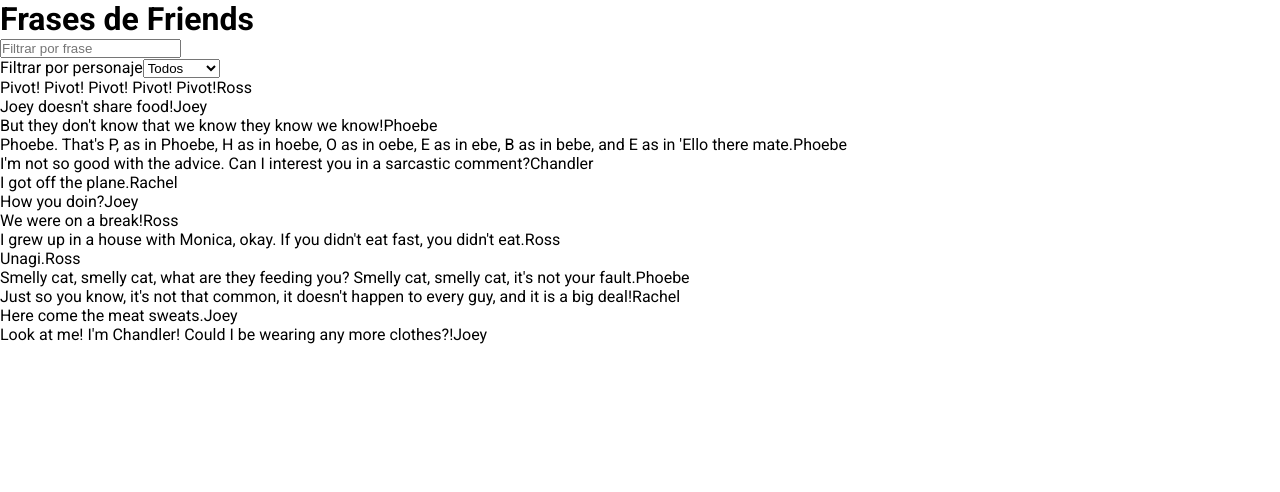
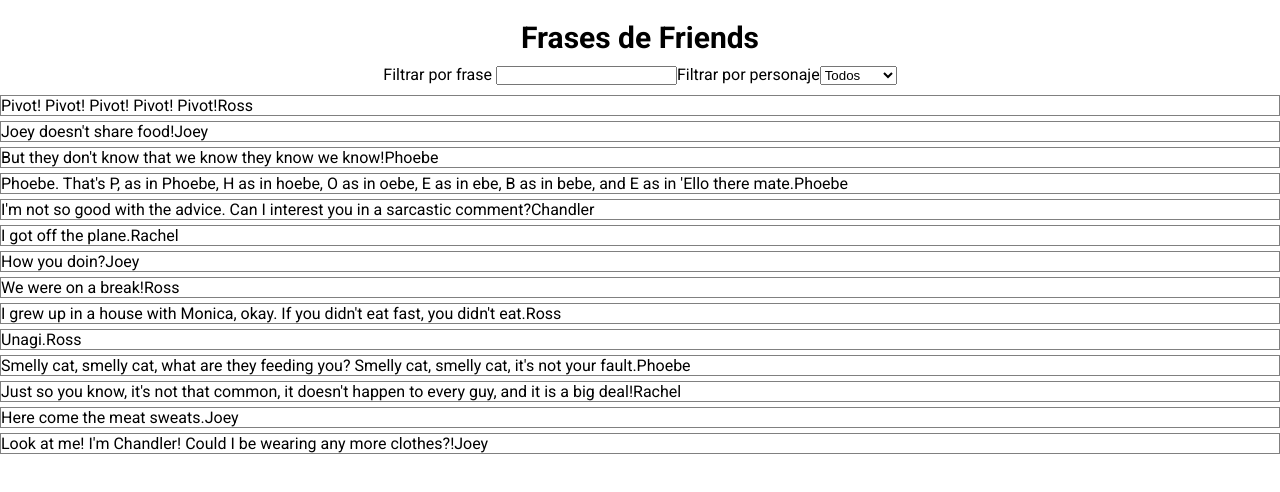
Before and after one commit to Adalab/modulo-3-evaluacion-intermedia-INDRAKL, a React (Vite) app: page / in a window 1280 px wide. Shown: the top 492 px of the page. Built offline with nearby package versions, Linux system fonts and the light colour scheme.

Commit message:
add styles

```diff
--- a/src/components/Filters.jsx
+++ b/src/components/Filters.jsx
@@ -2,7 +2,7 @@
   return (
     <div className="filters">
       <form className="filters__quote">
-        <input className="filter" type="text" placeholder="Filtrar por frase" />
+        Filtrar por frase <input className="filter" type="text" />
       </form>
       <form
         action="/procesar_formulario"
--- a/src/components/Header.jsx
+++ b/src/components/Header.jsx
@@ -1,7 +1,7 @@
 function Header() {
   return (
-    <div>
-      <h1>Frases de Friends</h1>
+    <div className="header">
+      <h1 className="header__text">Frases de Friends</h1>
     </div>
   );
 }
--- a/src/components/QuoteItem.jsx
+++ b/src/components/QuoteItem.jsx
@@ -3,10 +3,8 @@
 function QuoteItem({ quote, character }) {
   return (
     <>
-      <p>
-        {quote}
-        {character}
-      </p>
+      {quote}
+      {character}
     </>
   );
 }
--- a/src/components/QuotesList.jsx
+++ b/src/components/QuotesList.jsx
@@ -3,12 +3,12 @@
 
 function QuotesList({ quotes }) {
   const htmlQuotes = quotes.map((quote, idx) => (
-    <li key={idx}>
+    <li key={idx} className="quoteitem">
       <QuoteItem quote={quote.quote} character={quote.character}></QuoteItem>
     </li>
   ));
   return (
-    <ul>
+    <ul className="quoteslist">
       <li>{htmlQuotes}</li>
     </ul>
   );
--- a/src/scss/App.scss
+++ b/src/scss/App.scss
@@ -1,2 +1,5 @@
 @import "core/reset";
 @import "./layout/header.scss";
+@import "./layout/filters.scss";
+@import "./layout/quoteslist.scss";
+@import "./layout/quote.scss";
--- /dev/null
+++ b/src/scss/layout/filters.scss
@@ -0,0 +1,7 @@
+.filters {
+  display: flex;
+  margin-top: 10px;
+  margin-bottom: 10px;
+  align-items: center;
+  justify-content: center;
+}
--- a/src/scss/layout/header.scss
+++ b/src/scss/layout/header.scss
@@ -1,9 +1,7 @@
 .header {
-    margin-top: 20px;
-    &__text {
-      color: grey;
-      align-items: center;
-      text-align: center;
-      font-size: 30px;
-    }
+  margin-top: 20px;
+  &__text {
+    text-align: center;
+    font-size: 30px;
   }
+}
--- /dev/null
+++ b/src/scss/layout/quote.scss
@@ -0,0 +1,5 @@
+.quoteitem {
+  border: 1px solid grey;
+  margin-top: 5px;
+  margin-bottom: 5px;
+}
```
Also changed, not shown: src/scss/layout/quoteslist.scss (added).
